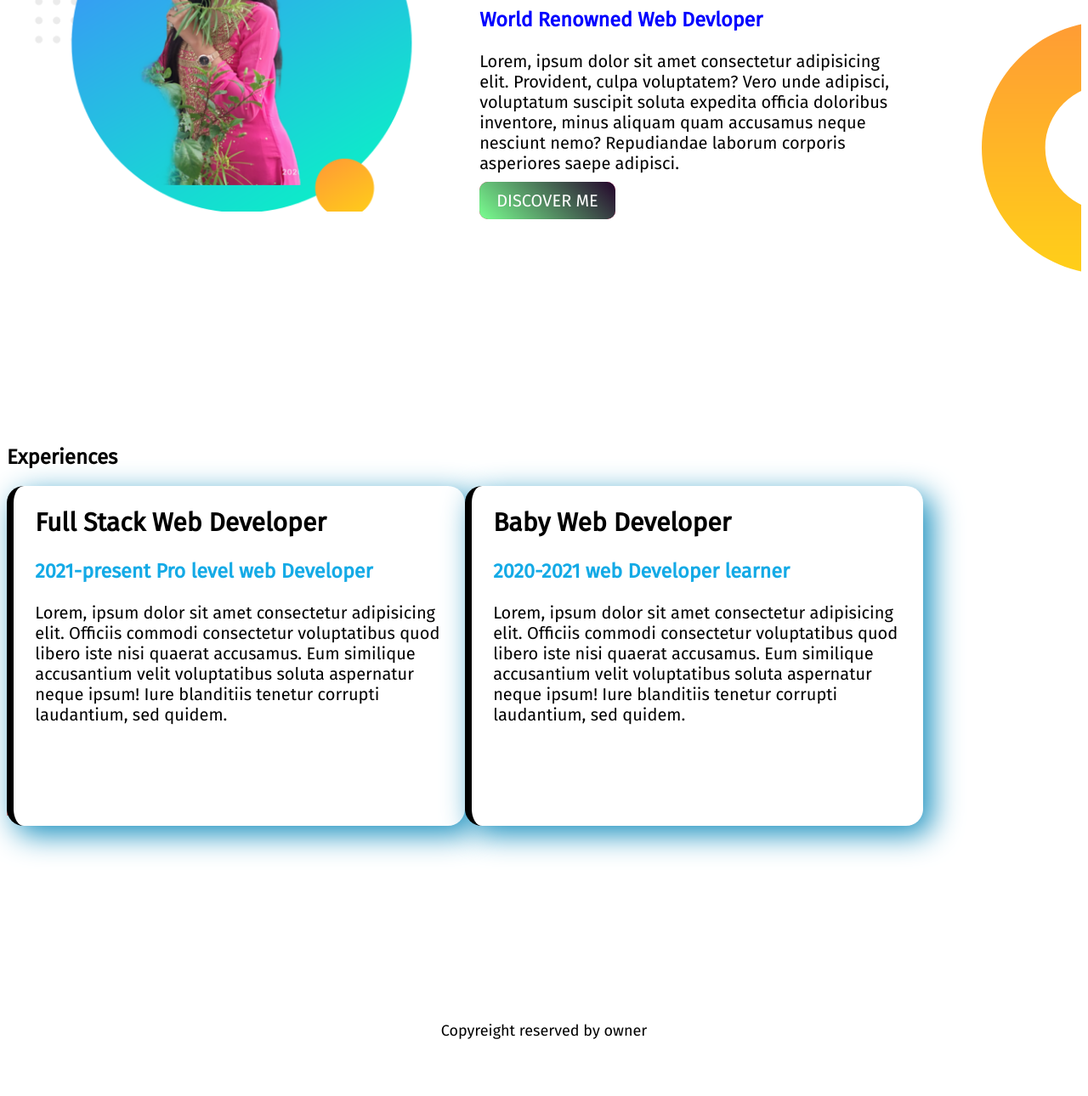
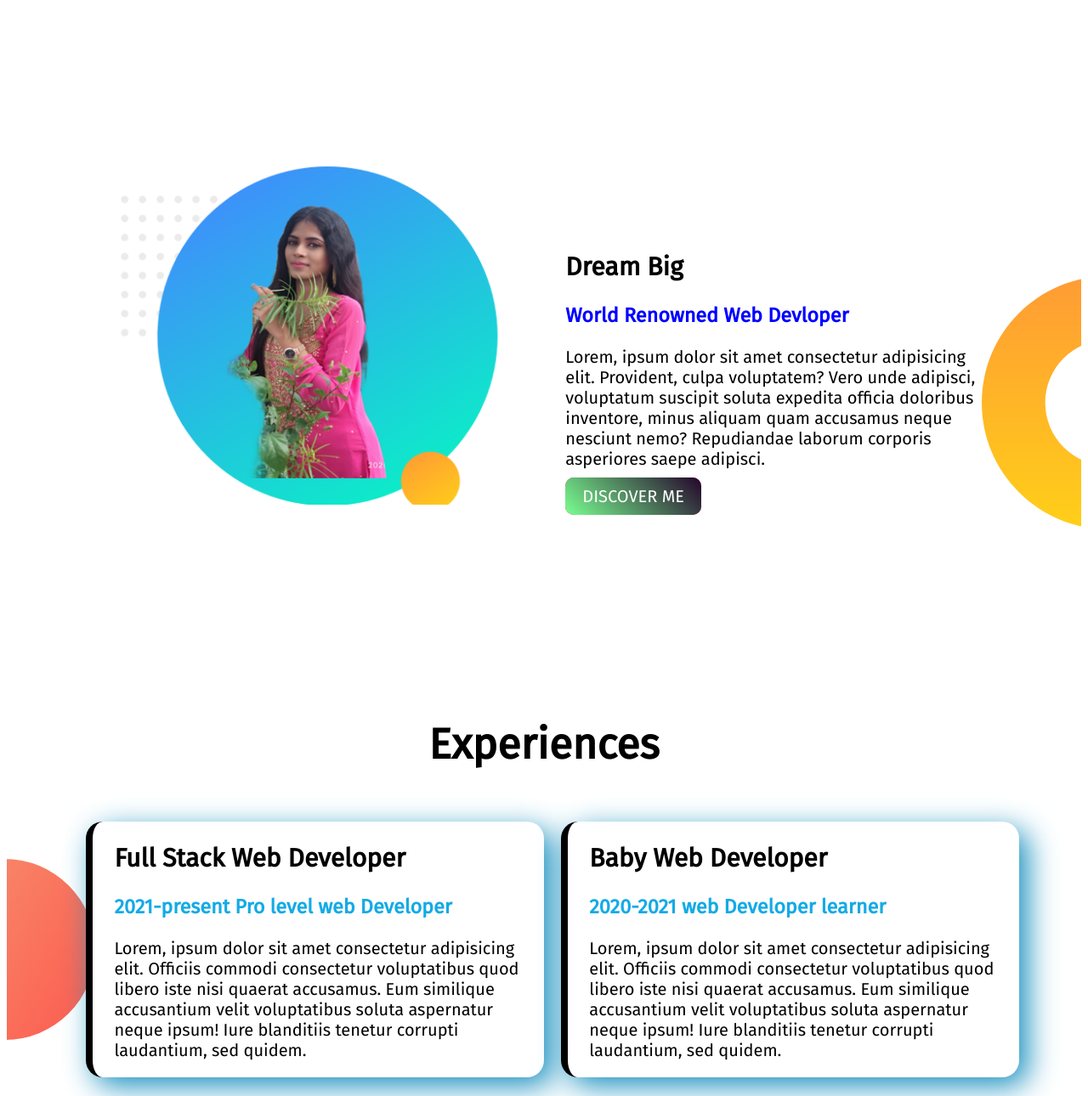
Before and after one commit to taniachanda/Web-Portfolio1, a plain HTML site: page index.html in a window 1280 px wide. Shown: the part 824-2114 px from the top of the page at 85% size. Before the commit the page ends 2066 px from the top, so only its background shows below. Drawn offline with Linux system fonts and the light colour scheme.

Commit message:
updateed

```diff
--- a/Style.css
+++ b/Style.css
@@ -1,8 +1,11 @@
 body{
     font-family: 'Fira Sans', sans-serif;
 }
-
-
+.sec{
+    display: flex;
+    align-items: center;
+    justify-content: center;
+}
 h1{
     font-size: 50px;
 }
@@ -11,9 +14,10 @@ h1{
 
 }
 .Name-highlight{
-    color: purple;
+    color: rgb(65, 11, 65);
 }
 .half-width{
+
     width: 40%;
     float: left;
     margin-left: 0;
@@ -26,6 +30,7 @@ h1{
 .top-banner{
     background-image: url("images/top-banner.png");
     background-repeat: no-repeat;
+    height: 100vh;
 }
 section{
     height:500px ;
@@ -59,6 +64,9 @@ section{
 background-image: url(images/dream-bg.png);
 background-repeat: no-repeat;
 background-position: right;
+display: flex;
+align-items: center;
+justify-content: center;
 }
 .orange-highlight{
     color: rgb(20, 170, 230);
@@ -71,15 +79,23 @@ background-position: right;
 
 
 }
+.ex{
+   text-align: center;
+   font-size: 50px;
+}
 .Experiences-area{
     background-image: url(images/exp-bg.png);
     background-repeat: no-repeat;
     background-position: left;
+    display: flex;
+    align-items: center;
+    justify-content: center;
 }
 #full-stack{
     border-left: 8px solid;
     border-image: linear-gradient(180deg lightsalmon, tomato);
     border-image-slice: 1;
+    margin: 20px;
 }
 .Dream{
     padding-top: 79px;
@@ -93,3 +109,14 @@ footer p{
     font-size: 18px;
     text-align: center;
 }
+/* @media only screen and (max-width: 600px) {
+    body {
+      background-color: lightblue;
+    }
+    .sec{
+
+    }
+    img{
+        max-width: 100%;
+    }
+  } */
--- a/index.html
+++ b/index.html
@@ -11,7 +11,7 @@
 </head>
 
 <body>
-    <section class="top-banner">
+    <section class="top-banner sec">
         <div class="half-width">
             <h1>Welcome </h1>
             <h1><span class="Name-highlight">Tania Chanda</span> Website</h1>
@@ -19,7 +19,8 @@
             <p>Lorem, ipsum dolor sit amet consectetur adipisicing elit. Provident, culpa voluptatem? Vero unde
                 adipisci, voluptatum suscipit soluta expedita officia doloribus inventore, minus aliquam quam accusamus
                 neque nesciunt nemo? Repudiandae laborum corporis asperiores saepe adipisci.</p>
-                <a class="link-button" target="blank" href="http://www.google.com">HIRE ME</a>
+            <a class="link-button" target="blank" href="http://www.google.com">HIRE ME</a>
+        </div>
         </div>
         <div class="half-width">
             <img src="Images/my-bg2 (3).png" alt="">
@@ -36,21 +37,27 @@
             <p>Lorem, ipsum dolor sit amet consectetur adipisicing elit. Provident, culpa voluptatem? Vero unde
                 adipisci, voluptatum suscipit soluta expedita officia doloribus inventore, minus aliquam quam accusamus
                 neque nesciunt nemo? Repudiandae laborum corporis asperiores saepe adipisci.</p>
-                <a class="another-link-button" target="_blank" href="http://www.google.com">DISCOVER ME</a>
+            <a class="another-link-button" target="_blank" href="http://www.google.com">DISCOVER ME</a>
         </div>
     </section>
-    <section class="Experiences-area">
-        <h2>Experiences</h2>
+    <section class="">
+        <h2 class="ex">Experiences</h2>
+      <div class="Experiences-area">
         <div id="full-stack" class="half-width single-experiences">
-            <h2 >Full Stack Web Developer</h2>
+            <h2>Full Stack Web Developer</h2>
             <h3 class="orange-highlight">2021-present Pro level web Developer</h3>
-            <p>Lorem, ipsum dolor sit amet consectetur adipisicing elit. Officiis commodi consectetur voluptatibus quod libero iste nisi quaerat accusamus. Eum similique accusantium velit voluptatibus soluta aspernatur neque ipsum! Iure blanditiis tenetur corrupti laudantium, sed quidem.</p>
+            <p>Lorem, ipsum dolor sit amet consectetur adipisicing elit. Officiis commodi consectetur voluptatibus quod
+                libero iste nisi quaerat accusamus. Eum similique accusantium velit voluptatibus soluta aspernatur neque
+                ipsum! Iure blanditiis tenetur corrupti laudantium, sed quidem.</p>
         </div>
         <div id="baby-web" class="half-width single-experiences">
             <h2>Baby Web Developer</h2>
             <h3 class="orange-highlight">2020-2021 web Developer learner</h3>
-            <p>Lorem, ipsum dolor sit amet consectetur adipisicing elit. Officiis commodi consectetur voluptatibus quod libero iste nisi quaerat accusamus. Eum similique accusantium velit voluptatibus soluta aspernatur neque ipsum! Iure blanditiis tenetur corrupti laudantium, sed quidem.</p>
+            <p>Lorem, ipsum dolor sit amet consectetur adipisicing elit. Officiis commodi consectetur voluptatibus quod
+                libero iste nisi quaerat accusamus. Eum similique accusantium velit voluptatibus soluta aspernatur neque
+                ipsum! Iure blanditiis tenetur corrupti laudantium, sed quidem.</p>
         </div>
+      </div>
 
     </section>
     <footer>
```
